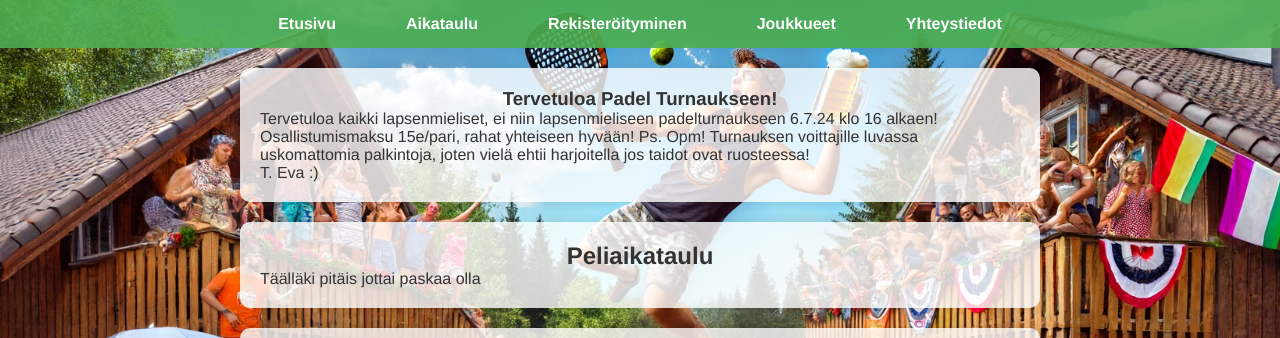
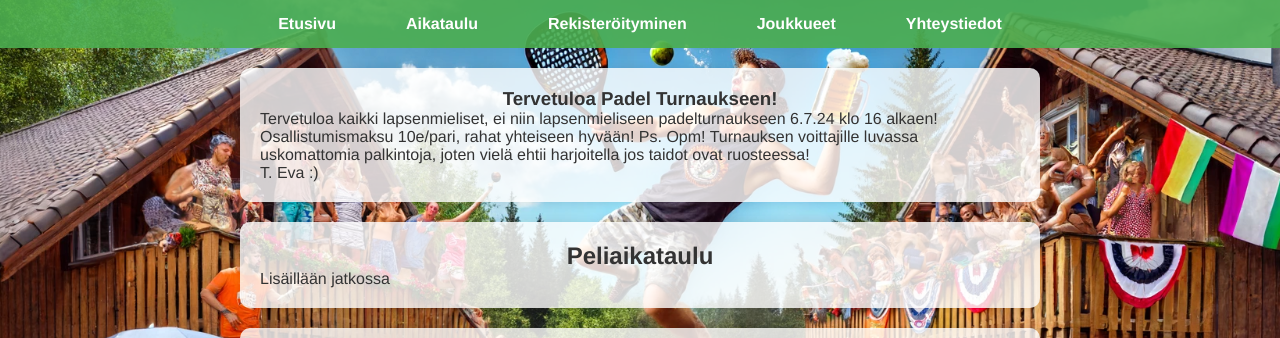
Before and after one commit to Joolahi/padel, a plain HTML site: page index.html in a window 1280 px wide. Shown: the top 338 px of the page. Drawn offline with Linux system fonts and the light colour scheme; no server answers.

Commit message:
Update index.html

```diff
--- a/index.html
+++ b/index.html
@@ -24,7 +24,7 @@
 
     <section id="etusivu">
         <h1>Tervetuloa Padel Turnaukseen!</h1>
-        <p>Tervetuloa kaikki lapsenmieliset, ei niin lapsenmieliseen padelturnaukseen 6.7.24 klo 16 alkaen! Osallistumismaksu 15e/pari, rahat yhteiseen hyvään! Ps. Opm! Turnauksen voittajille luvassa uskomattomia palkintoja, joten vielä ehtii harjoitella jos taidot ovat ruosteessa!
+        <p>Tervetuloa kaikki lapsenmieliset, ei niin lapsenmieliseen padelturnaukseen 6.7.24 klo 16 alkaen! Osallistumismaksu 10e/pari, rahat yhteiseen hyvään! Ps. Opm! Turnauksen voittajille luvassa uskomattomia palkintoja, joten vielä ehtii harjoitella jos taidot ovat ruosteessa!
             <br>
         <p>T. Eva :)</p>
         </p>
@@ -32,7 +32,7 @@
 
     <section id="aikataulu">
         <h2>Peliaikataulu</h2>
-        <p>Täälläki pitäis jottai paskaa olla</p>
+        <p>Lisäillään jatkossa</p>
         <!-- Lisää aikataulu -->
     </section>
 
```
